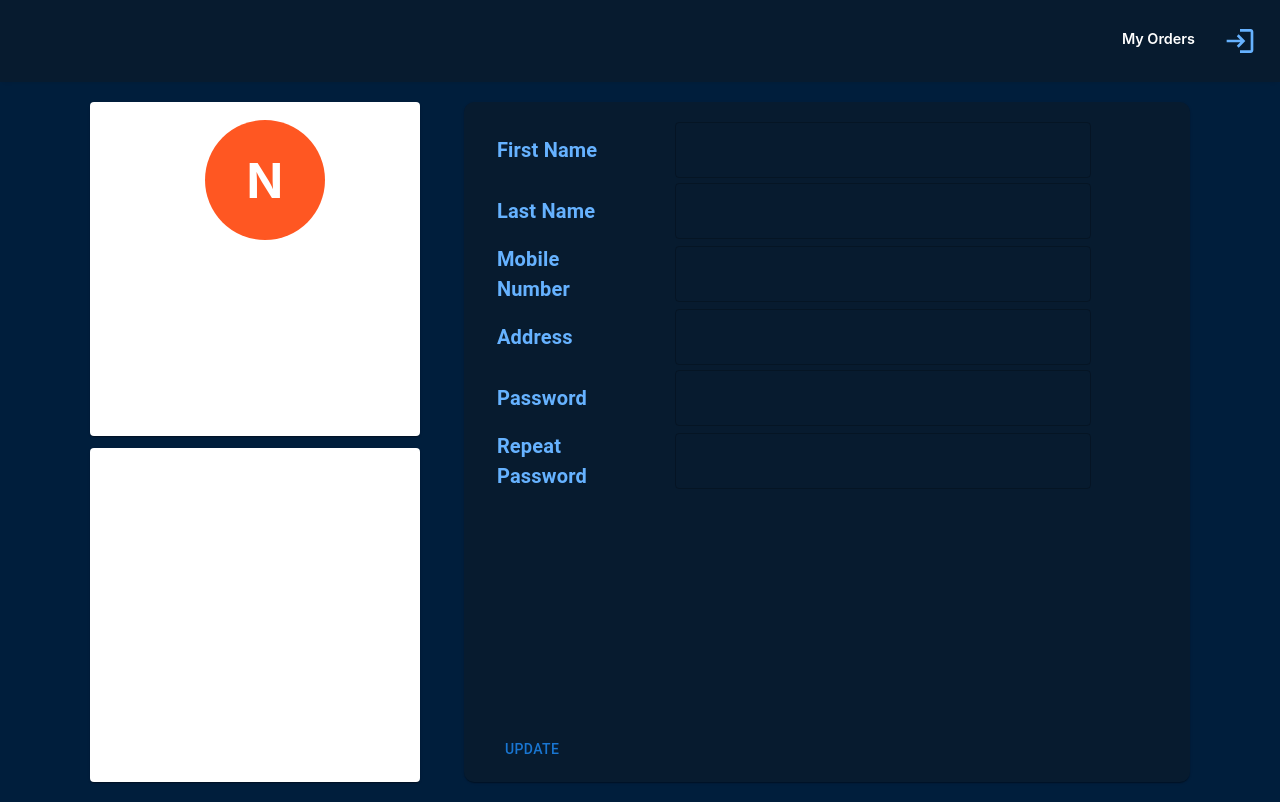
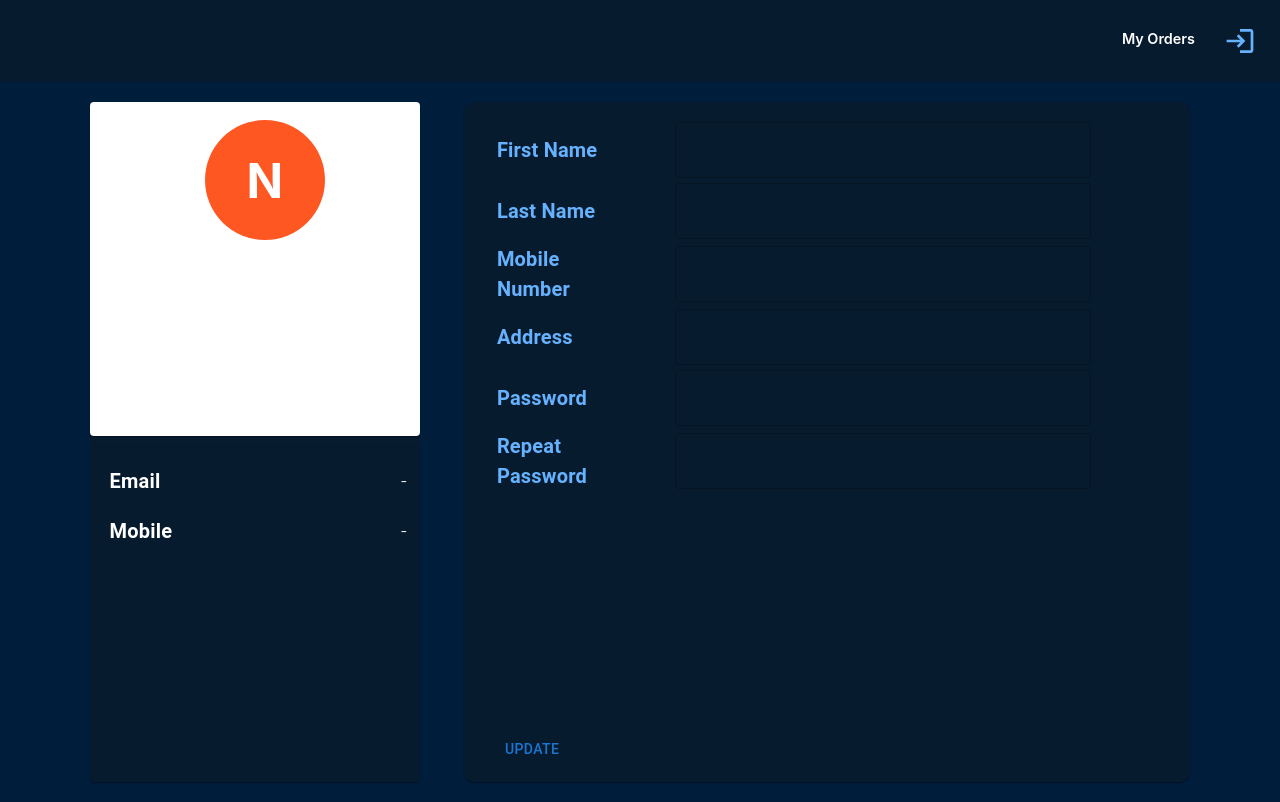
Before and after one commit to Filo13199/Nodogoro-Task, a React (Create React App) app in the folder client/: page /Profile in a window 1280 px wide. Built offline with nearby package versions, Linux system fonts and the light colour scheme.

Commit message:
Update Profile.js

```diff
--- a/client/src/Components/Profile.js
+++ b/client/src/Components/Profile.js
@@ -64,8 +64,8 @@ const Profile = (props) => {
   }, [props.user]);
   return (
     <div className="profileContainer">
-      <div className="generalInfoContainer">
-        <Paper className="profileCard">
+      <div className="generalInfoContainer" style={{backgroundColor:"#071b2f"}}>
+        <Paper className="profileCard" >
           <div className="row">
             <div className="column-full">
             <div className="avatar" style={{backgroundColor:deepOrange[500]}}>N</div>            </div>
@@ -76,7 +76,7 @@ const Profile = (props) => {
             </div>
           </div>
         </Paper>
-        <Paper className="profileCard">
+        <Paper className="profileCard"  style={{backgroundColor:"#071b2f"}}>
           <div className="row">
             <div className="column-half">
               <Typography className="title"> Email </Typography>
```
